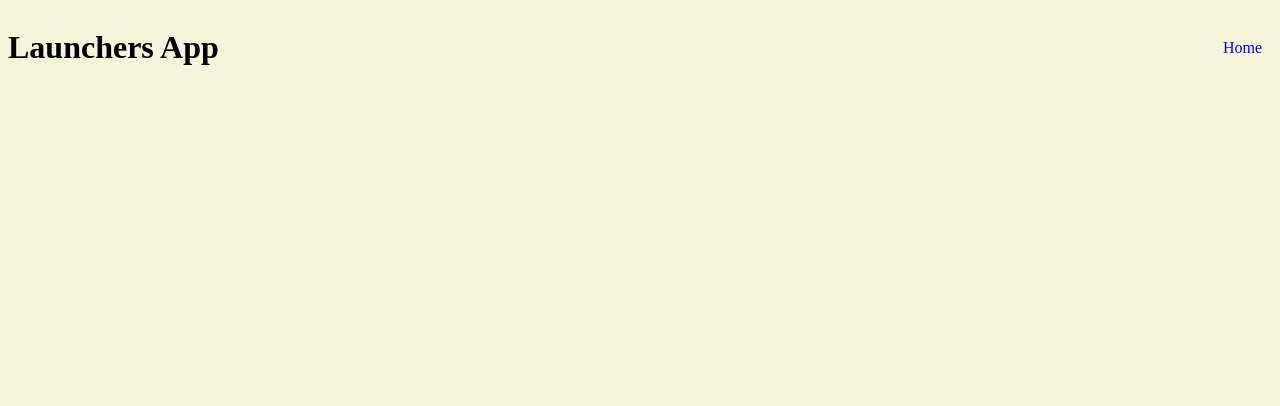
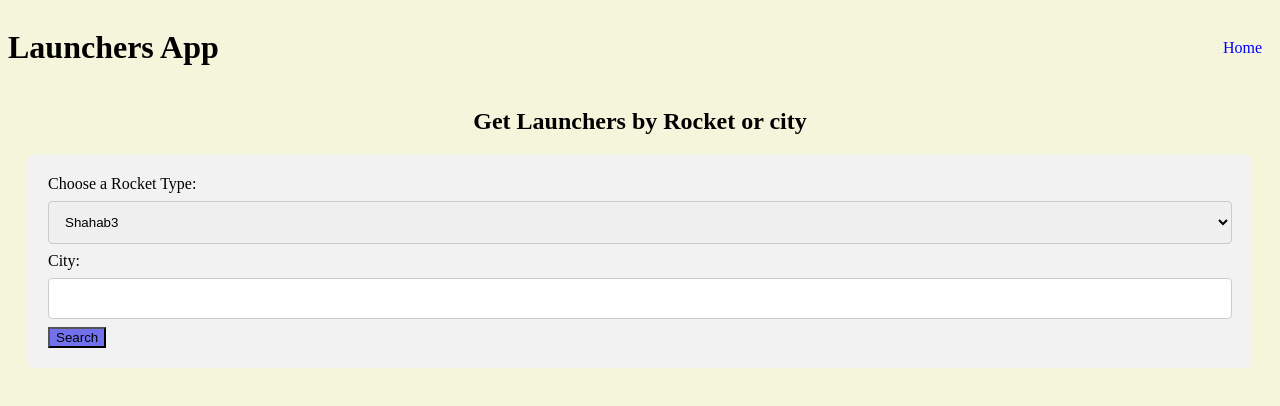
Before and after one commit to orisCode2023/Final-Project-Test, a React (Vite) app in the folder client/: page /searchLauncher in a window 1280 px wide. Before the commit this address had no page. Shown: the top 406 px of the page. Built offline with nearby package versions, Linux system fonts and the light colour scheme.

Commit message:
testing zustand

```diff
--- a/client/src/App.jsx
+++ b/client/src/App.jsx
@@ -4,6 +4,7 @@ import Home from './pages/Home'
 import AddLauncher from './pages/AddLauncher';
 import LauncherDetails from './pages/LauncherDetails';
 import DeleteLauncher from './pages/DeleteLauncher';
+import SearchLauncher from './pages/SearchLauncher';
 import Navbar from './components/Navbar';
 
 function App() {
@@ -16,6 +17,7 @@ function App() {
       <Route path='/newLauncher' element={<AddLauncher />}/>
       <Route path='/deleteLauncher' element={<DeleteLauncher />}/>
       <Route path='/getById' element={<LauncherDetails />}/>
+      <Route path='/searchLauncher' element={<SearchLauncher/>}/>
     </Routes>
     </>
   )
--- a/client/src/pages/Home.jsx
+++ b/client/src/pages/Home.jsx
@@ -17,8 +17,7 @@ function Home() {
       <h2>Launcher Dashboard</h2>
       <Link to={"/newLauncher"}>New Launcher</Link>
       <Link to={"/getById"}>Get Launcher Deatails by Id</Link>
-      <Link to={"/"}>Get Launcher Details by City</Link>
-      <Link to={"/"}>Get Launcher Details by Rocket Type</Link>
+      <Link to={"/searchLauncher"}>Get Launcher Details by City / Rocket Type</Link>
       <Link to={"/deleteLauncher"}>Delete Launcher</Link>
       {launcherData && <Table dataTable={launcherData} />}
     </div>
--- /dev/null
+++ b/client/src/pages/SearchLauncher.jsx
@@ -0,0 +1,49 @@
+import { useState } from "react";
+import { apiRequestresGet } from "../api/apiRequest";
+import Table from "../components/Table";
+
+function SearchLauncher() {
+  const [getSearchInput, setGetSearchInput] = useState({
+    city: "",
+    rocketType: "",
+  });
+
+  function handleChange(e) {
+    setGetId(e.target.value);
+  }
+  async function handleSubmit(e) {
+    e.preventDefault();
+    await apiRequestresGet(`/api/launchers/${getSearchInput}`, "GET");
+    alert("Get launcher by id successfully");
+  }
+
+  return (
+    <div>
+      <h2>Get Launchers by Rocket or city</h2>
+      <form onSubmit={handleSubmit}>
+        <label>Choose a Rocket Type:</label>
+        <select
+          name="rocketType"
+          value={getSearchInput.rocketType}
+          onChange={handleChange}
+        >
+          <option value={"Shahab3"}>Shahab3</option>
+          <option value={"Fetah110"}>Fetah110</option>
+          <option value={"Radwan"}>Radwan</option>
+          <option value={"Kheibar"}>Kheibar</option>
+        </select>
+        <label>City: </label>
+        <input
+          type="text"
+          name="city"
+          value={getSearchInput.city}
+          onChange={handleChange}
+        />
+        <button type="submit">Search</button>
+      </form>
+      {/* {getSearchInput && <Table dataTable={getSearchInput} />} */}
+    </div>
+  );
+}
+
+export default SearchLauncher;
--- a/client/src/store/useLaucherStore.js
+++ b/client/src/store/useLaucherStore.js
@@ -1,8 +1,9 @@
-import { create } from 'zustand'
+import { create } from 'zustand';
+import { apiRequestresGet } from '../api/apiRequest';
 
 const useLaunchers = create((set) => ({
     launchers: [],
-    getLaunchers: () => set((state) => ({launchers: state.launchers}))
+    getLaunchers: () => set(async () => ({launchers: await apiRequestresGet("/api/launchers", "GET")}))
 }))
 
 export default useLaunchers;
--- /dev/null
+++ b/client/src/utils/filterData.js
@@ -0,0 +1,3 @@
+function filetring(array, filterData){
+    return array.filter(value => value.filterData === filterData);
+}
```
Also changed, not shown: client/src/hooks/customHook.jsx (deleted, +0 -9 lines).
